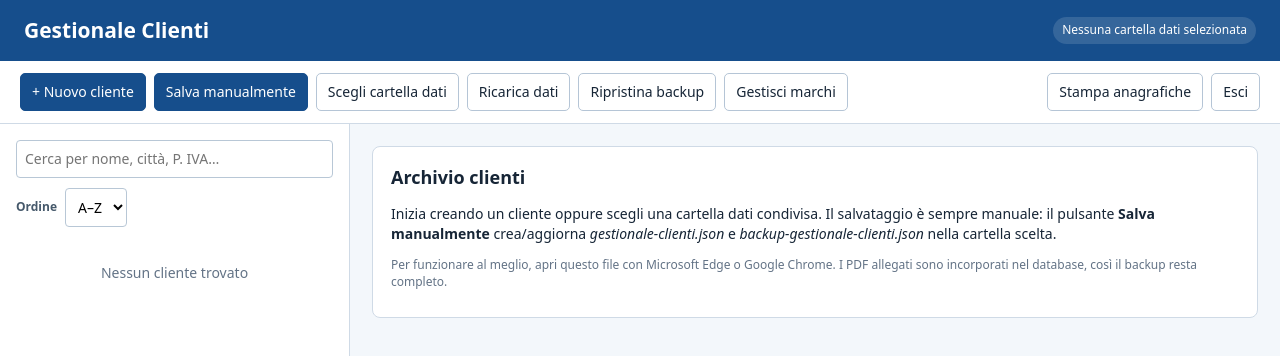
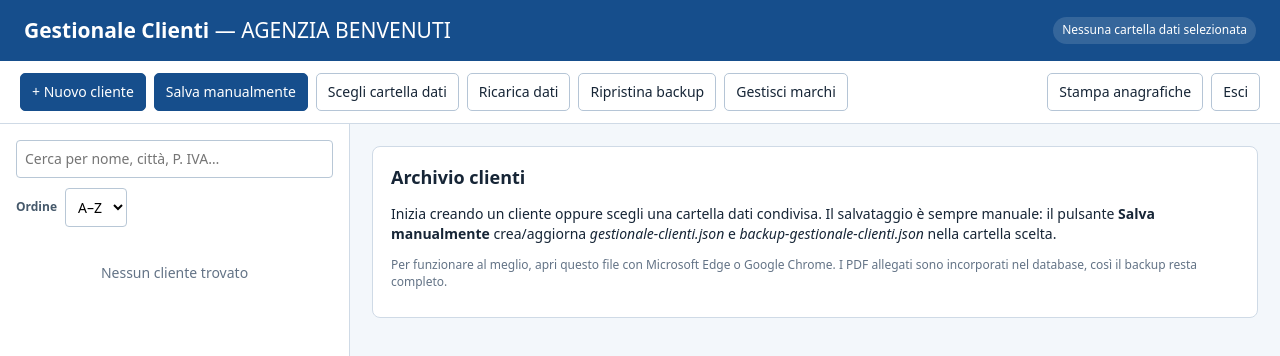
Before and after one commit to manolyk-creator/GESTIONALE-CLIENTI-AGENZIA, a plain HTML site: page index.html in a window 1280 px wide. Shown: the top 356 px of the page. Drawn offline with Linux system fonts and the light colour scheme.

Commit message:
Add files via upload

```diff
--- a/index.html
+++ b/index.html
@@ -9,7 +9,7 @@
 @media print{body{background:#fff;font-size:11px}header,.bar,aside,.tabs,.no-print,.modal{display:none!important}.layout{display:block;height:auto}.content{padding:0;overflow:visible}.card{border:0;padding:0;max-width:none}.tabpane{display:none!important}.tabpane.printing{display:block!important}.report-head{display:block;border-bottom:2px solid #000;margin-bottom:14px}.grid{gap:8px}.field{break-inside:avoid}input,textarea,select{border:0;padding:0;min-height:0;background:transparent}textarea{height:auto}table{font-size:10px}th,td{padding:5px}}
 </style></head>
 <body>
-<header><h1>Gestionale Clienti</h1><span id="status" class="status">Nessuna cartella dati selezionata</span></header>
+<header><h1>Gestionale Clienti <span style="font-weight:500;color:#fff">— AGENZIA BENVENUTI</span></h1><span id="status" class="status">Nessuna cartella dati selezionata</span></header>
 <div class="bar no-print"><button class="primary" onclick="newClient()">+ Nuovo cliente</button><button class="primary" onclick="saveData()">Salva manualmente</button><button onclick="chooseFolder()">Scegli cartella dati</button><button onclick="loadData()">Ricarica dati</button><button onclick="restoreBackup()">Ripristina backup</button><button onclick="openSettings()">Gestisci marchi</button><span class="spacer"></span><button onclick="printAll()">Stampa anagrafiche</button><button onclick="exitApp()">Esci</button></div>
 <main class="layout"><aside><input id="search" placeholder="Cerca per nome, città, P. IVA…" oninput="renderList()"><div class="inline" style="margin:10px 0"><label style="margin:0">Ordine</label><select id="sort" onchange="renderList()"><option value="asc">A–Z</option><option value="desc">Z–A</option></select></div><div id="customerList"></div></aside>
 <section class="content"><div id="welcome" class="card"><h2>Archivio clienti</h2><p>Inizia creando un cliente oppure scegli una cartella dati condivisa. Il salvataggio è sempre manuale: il pulsante <b>Salva manualmente</b> crea/aggiorna <i>gestionale-clienti.json</i> e <i>backup-gestionale-clienti.json</i> nella cartella scelta.</p><p class="help">Per funzionare al meglio, apri questo file con Microsoft Edge o Google Chrome. I PDF allegati sono incorporati nel database, così il backup resta completo.</p></div><div id="editor" class="card" hidden>
```
